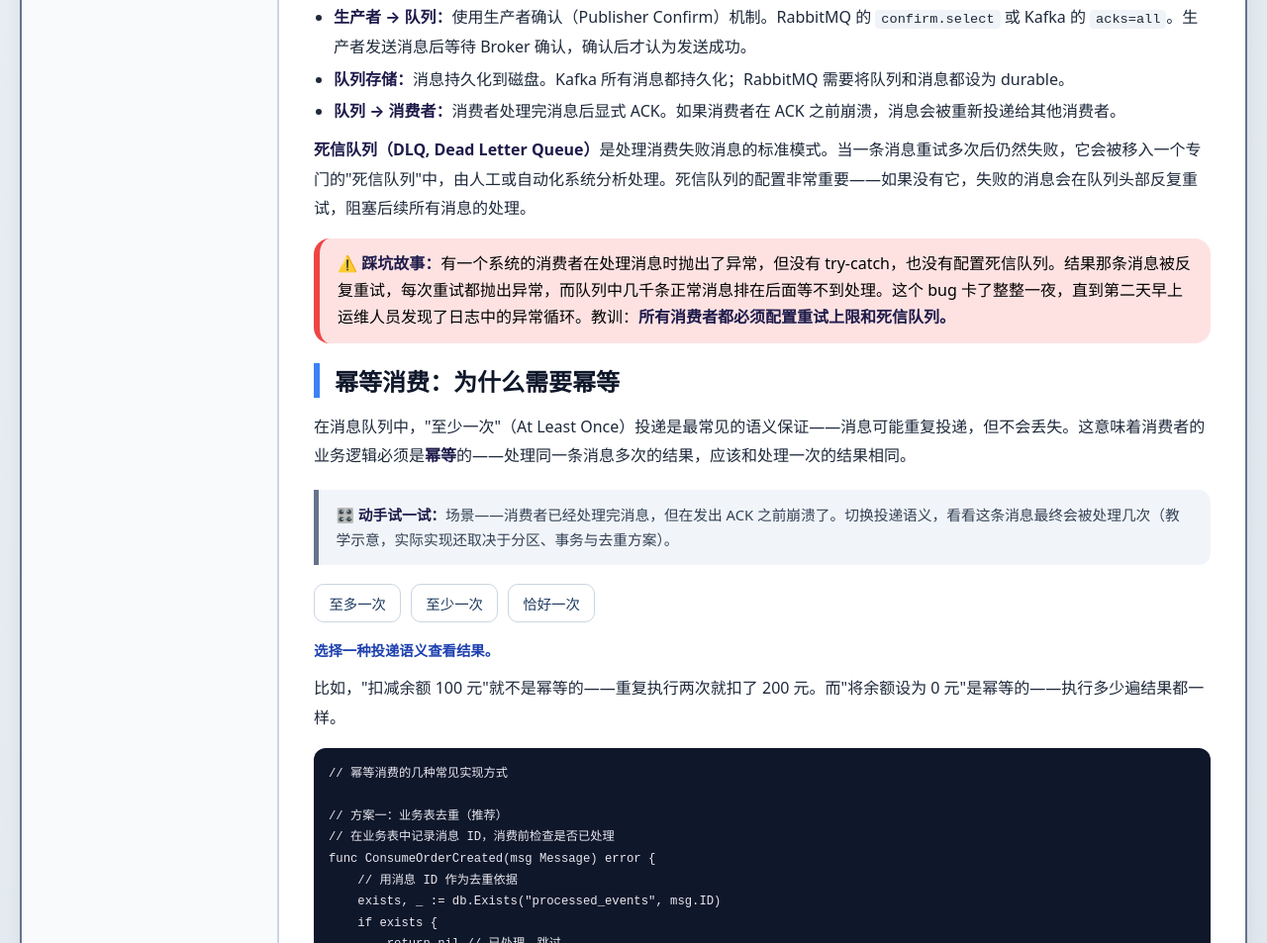
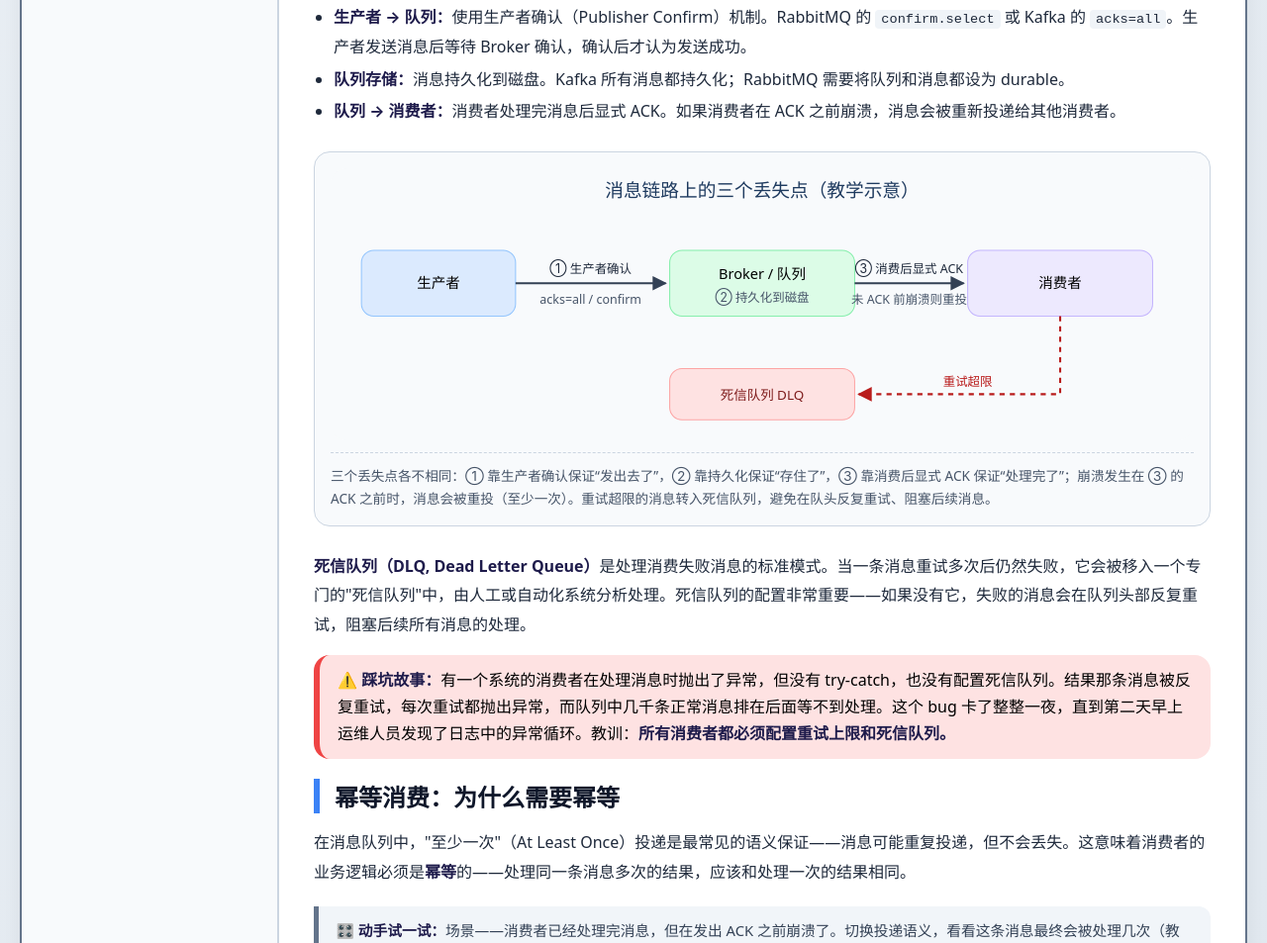
Before and after one commit to 1998x-stack/backend-development-tutorial, a plain HTML site: page 12.html in a window 1280 px wide. Shown: the part 2927-3880 px from the top of the page at 99% size. Drawn offline with Linux system fonts and the light colour scheme.

Commit message:
feat(backend-development-tutorial): add message-loss-points and DLQ diagram to ch12

```diff
--- a/12.html
+++ b/12.html
@@ -367,6 +367,28 @@ func (h ConsumerHandler) ConsumeClaim(sess sarama.ConsumerGroupSession, claim sa
             <li><strong>队列 → 消费者：</strong>消费者处理完消息后显式 ACK。如果消费者在 ACK 之前崩溃，消息会被重新投递给其他消费者。</li>
         </ul>
 
+        <figure>
+            <svg role="img" aria-labelledby="fig12b-title fig12b-desc" viewBox="0 0 840 265" xmlns="http://www.w3.org/2000/svg">
+                <title id="fig12b-title">消息传递链路上的三个丢失点与死信队列</title>
+                <desc id="fig12b-desc">消息从生产者经生产者确认发往 Broker，在 Broker 持久化，再投递给消费者并由消费者显式 ACK；重试超限的消息进入死信队列，避免阻塞正常消息。</desc>
+                <defs>
+                    <marker id="fig12b-a" viewBox="0 0 10 10" refX="9" refY="5" markerWidth="7" markerHeight="7" orient="auto-start-reverse"><path d="M0 0 L10 5 L0 10 z" fill="#334155"/></marker>
+                    <marker id="fig12b-red" viewBox="0 0 10 10" refX="9" refY="5" markerWidth="7" markerHeight="7" orient="auto-start-reverse"><path d="M0 0 L10 5 L0 10 z" fill="#b91c1c"/></marker>
+                </defs>
+                <rect x="0" y="0" width="840" height="265" rx="16" fill="#f8fafc"/>
+                <text x="420" y="28" text-anchor="middle" font-size="18" fill="#1e3a5f">消息链路上的三个丢失点（教学示意）</text>
+                <rect x="30" y="80" width="150" height="64" rx="12" fill="#dbeafe" stroke="#93c5fd"/><text x="105" y="117" text-anchor="middle" font-size="14">生产者</text>
+                <rect x="330" y="80" width="180" height="64" rx="12" fill="#dcfce7" stroke="#86efac"/><text x="420" y="108" text-anchor="middle" font-size="14">Broker / 队列</text><text x="420" y="130" text-anchor="middle" font-size="12" fill="#475569">② 持久化到磁盘</text>
+                <rect x="620" y="80" width="180" height="64" rx="12" fill="#ede9fe" stroke="#c4b5fd"/><text x="710" y="117" text-anchor="middle" font-size="14">消费者</text>
+                <g stroke="#334155" stroke-width="2" marker-end="url(#fig12b-a)"><line x1="180" y1="112" x2="326" y2="112"/><line x1="510" y1="112" x2="616" y2="112"/></g>
+                <g font-size="12" fill="#1e293b"><text x="253" y="102" text-anchor="middle">① 生产者确认</text><text x="253" y="132" text-anchor="middle" fill="#475569">acks=all / confirm</text><text x="563" y="102" text-anchor="middle">③ 消费后显式 ACK</text><text x="563" y="132" text-anchor="middle" fill="#475569">未 ACK 前崩溃则重投</text></g>
+                <rect x="330" y="195" width="180" height="50" rx="12" fill="#fee2e2" stroke="#fca5a5"/><text x="420" y="225" text-anchor="middle" font-size="13" fill="#7f1d1d">死信队列 DLQ</text>
+                <path d="M710 144 L710 220 L514 220" fill="none" stroke="#b91c1c" stroke-width="2" stroke-dasharray="5 5" marker-end="url(#fig12b-red)"/>
+                <text x="620" y="212" text-anchor="middle" font-size="12" fill="#b91c1c">重试超限</text>
+            </svg>
+            <figcaption>三个丢失点各不相同：① 靠生产者确认保证“发出去了”，② 靠持久化保证“存住了”，③ 靠消费后显式 ACK 保证“处理完了”；崩溃发生在 ③ 的 ACK 之前时，消息会被重投（至少一次）。重试超限的消息转入死信队列，避免在队头反复重试、阻塞后续消息。</figcaption>
+        </figure>
+
         <p><strong>死信队列（DLQ, Dead Letter Queue）</strong>是处理消费失败消息的标准模式。当一条消息重试多次后仍然失败，它会被移入一个专门的"死信队列"中，由人工或自动化系统分析处理。死信队列的配置非常重要——如果没有它，失败的消息会在队列头部反复重试，阻塞后续所有消息的处理。</p>
 
         <div class="warning">
```
